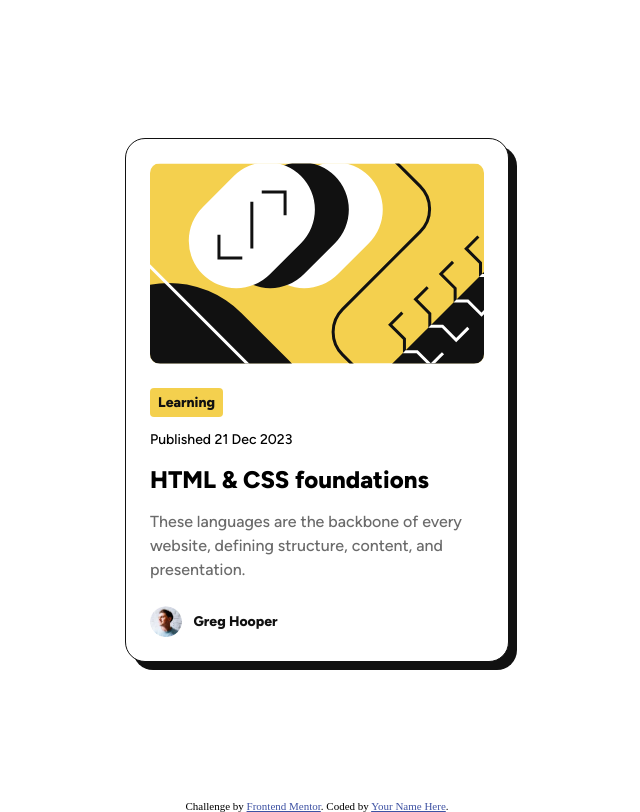
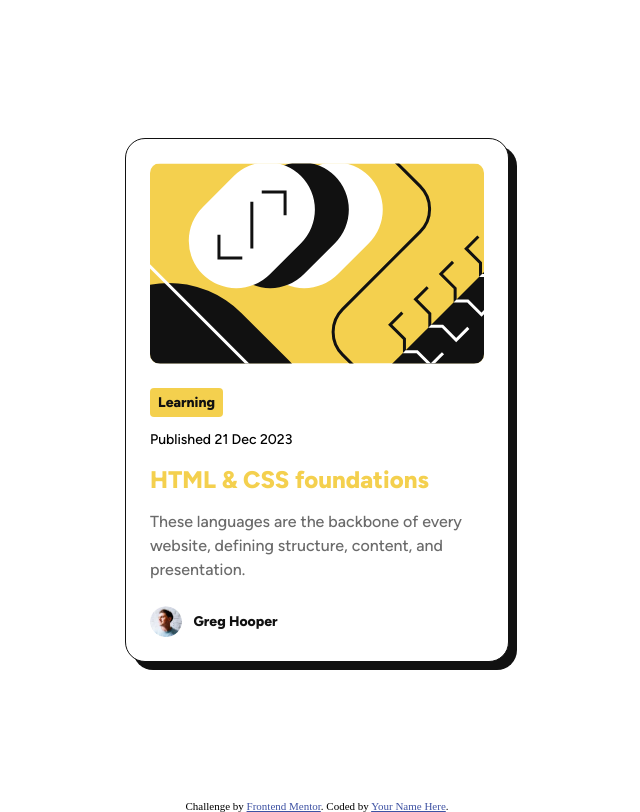
Before and after one commit to takahashiyb/blog-preview-card-main, a plain HTML site: page index.html in a window 1280 px wide. In both pictures the pointer is over the element "HTML & CSS foundations". Shown: the whole page, without its empty margins (323-963 px from the left). Drawn offline with Linux system fonts and the light colour scheme.

Commit message:
Add hover effect to card title.

```diff
--- a/index.css
+++ b/index.css
@@ -164,6 +164,12 @@ main {
   }
 }
 
+/* On Hover Effects */
+
+.blog-title:hover {
+  color: var(--color1);
+}
+
 /* Footer provided in the challenge */
 
 .attribution {
```
